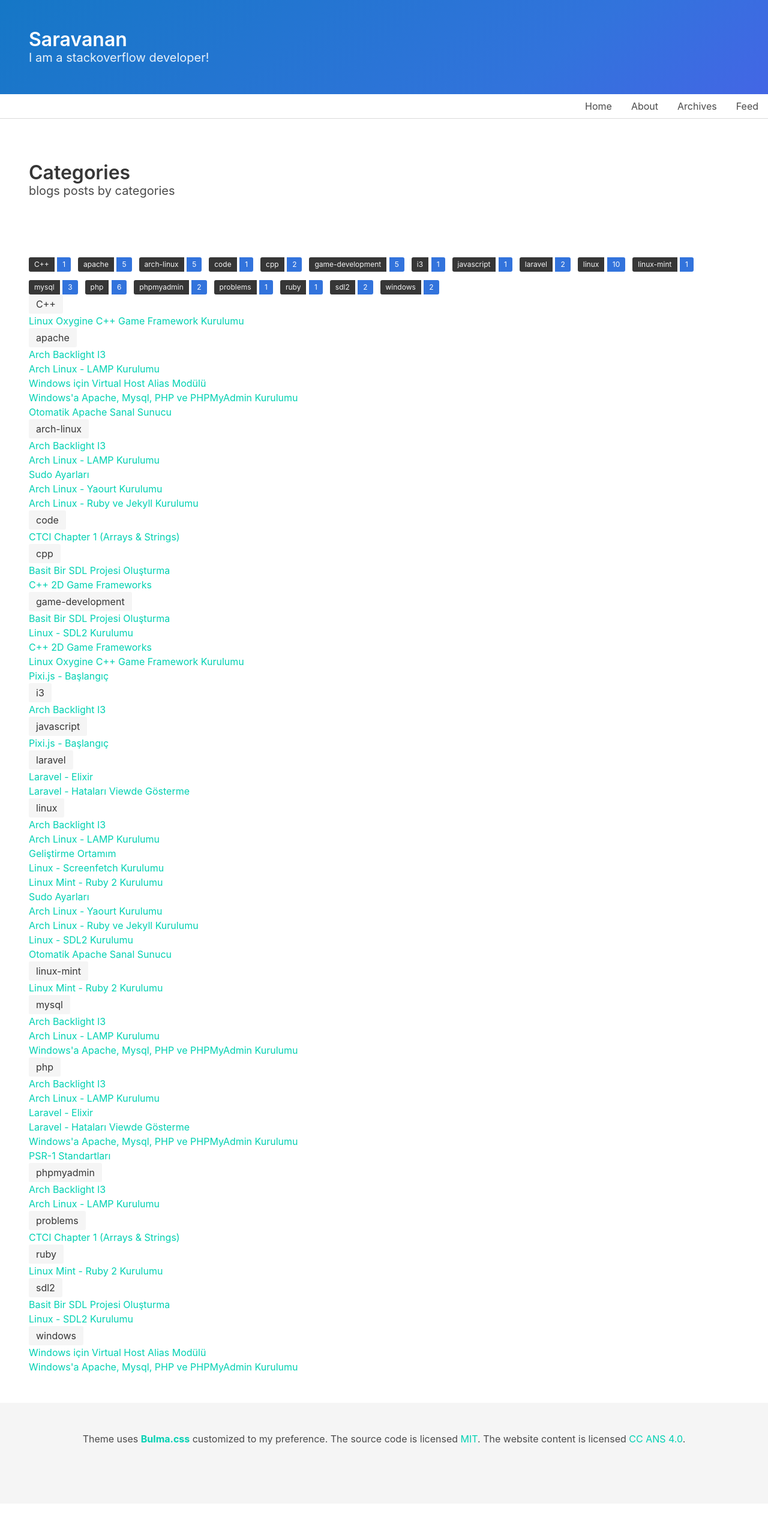
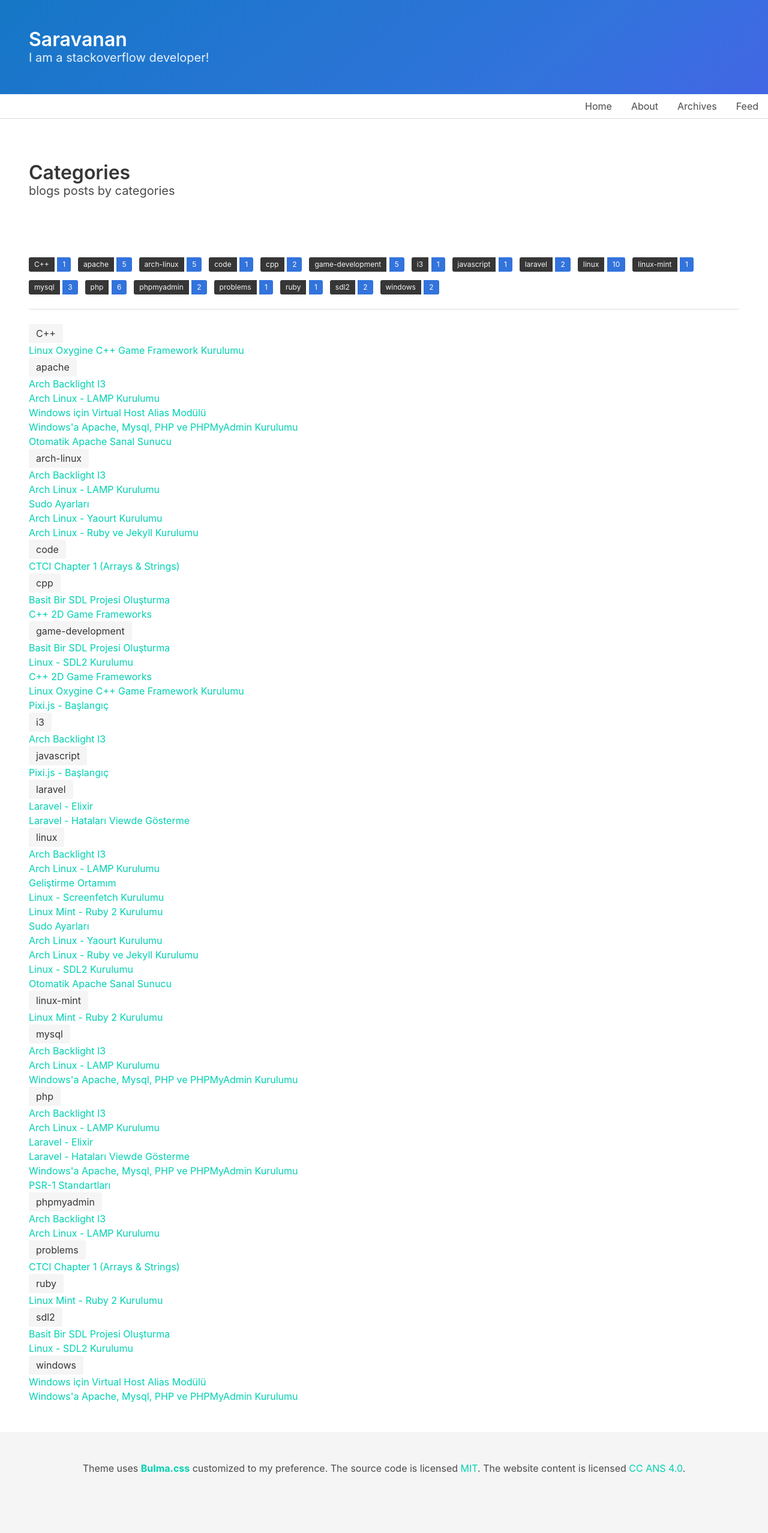
Before and after one commit to saravanaram/saravanaram.github.io, a Jekyll site: the page built from archives.html, in a window 1280 px wide. Shown: the whole page at 60% size. Built offline with Jekyll 4.4.1, drawn with Linux system fonts in a browser that asks for light colours; before the commit the page ends 2507 px from its top, so only the background shows below that.

Commit message:
Update archives.html

```diff
--- a/archives.html
+++ b/archives.html
@@ -45,11 +45,14 @@ permalink: archives.html
 
 </div>
         </aside>
+        <hr>
+        <p></p>
         <aside>
 {% for item in (0..site.tags.size) %}{% unless forloop.last %}
   {% capture this_tag %}{{ tags_list[item] | strip_newlines }}{% endcapture %}
   <article>
    <span class="tag is-light is-medium">{{ this_tag }}</span>
+      <br>
 <ul>
     {% for post in site.tags[this_tag] %}
     {% if post.title != null %}
```
